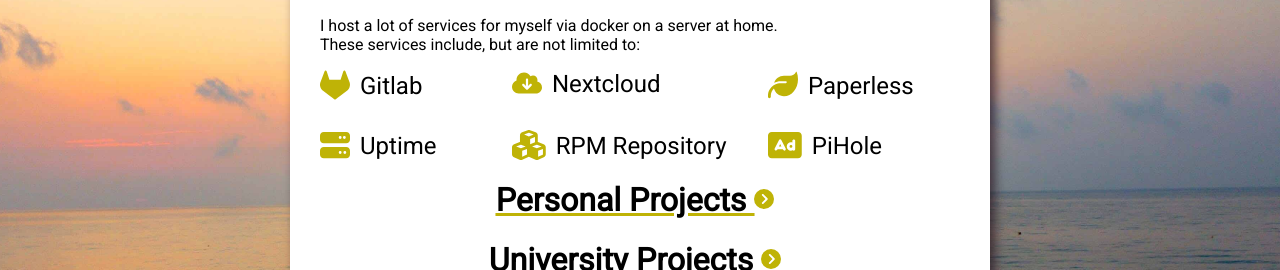
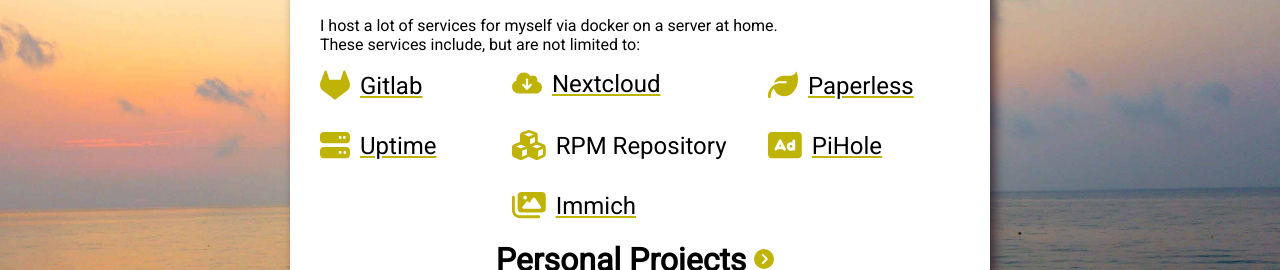
Before and after one commit to maxwai/homepage, a Next.js app: page / in a window 1280 px wide. Shown: the part 204-474 px from the top of the page. Built offline with nearby package versions, Linux system fonts and the light colour scheme.

Commit message:
added immich and links to project website

```diff
--- a/package.json
+++ b/package.json
@@ -1,6 +1,6 @@
 {
   "name": "homepage",
-  "version": "1.3.2",
+  "version": "1.3.3",
   "private": true,
   "scripts": {
     "dev": "next dev",
@@ -12,7 +12,7 @@
     "@fortawesome/free-brands-svg-icons": "6.4.2",
     "@fortawesome/free-solid-svg-icons": "6.4.2",
     "@fortawesome/react-fontawesome": "0.2.0",
-    "next": "13.5.2",
+    "next": "14.0.0",
     "react": "18.2.0",
     "react-dom": "18.2.0",
     "@atlaskit/code": "14.6.8",
--- a/pages/index.jsx
+++ b/pages/index.jsx
@@ -8,7 +8,8 @@
     faMale,
     faCubes,
     faRectangleAd,
-    faCircleChevronRight
+    faCircleChevronRight,
+    faImages
 } from '@fortawesome/free-solid-svg-icons'
 import {faGitlab, faGithub, faYoutube} from '@fortawesome/free-brands-svg-icons'
 import Link from "next/link";
@@ -46,29 +47,47 @@
                 </p>
                 <div className={utilStyles.hostedServices}>
                     <div>
+                        <a href="https://hub.docker.com/r/gitlab/gitlab-ce">
                             <FontAwesomeIcon icon={faGitlab} className={utilStyles.fontAwesomeAccentColour} size="lg"/>
                             Gitlab
+                        </a>
                     </div>
                     <div>
+                        <a href="https://github.com/nextcloud/server">
                             <FontAwesomeIcon icon={faCloudArrowDown} className={utilStyles.fontAwesomeAccentColour}/>
                             Nextcloud
+                        </a>
                     </div>
                     <div>
+                        <a href="https://docs.paperless-ngx.com/">
                             <FontAwesomeIcon icon={faLeaf} className={utilStyles.fontAwesomeAccentColour} size="lg"/>
                             Paperless
+                        </a>
                     </div>
                     <div>
+                        <a href="https://github.com/louislam/uptime-kuma">
                             <FontAwesomeIcon icon={faServer} className={utilStyles.fontAwesomeAccentColour} size="lg"/>
                             Uptime
+                        </a>
                     </div>
                     <div>
                         <FontAwesomeIcon icon={faCubes} className={utilStyles.fontAwesomeAccentColour} size="lg"/>
                         RPM Repository
                     </div>
                     <div>
+                        <a href="https://pi-hole.net/">
                             <FontAwesomeIcon icon={faRectangleAd} className={utilStyles.fontAwesomeAccentColour} size="lg"/>
                             PiHole
+                        </a>
                     </div>
+                    <div></div>
+                    <div>
+                        <a href="https://immich.app/">
+                            <FontAwesomeIcon icon={faImages} className={utilStyles.fontAwesomeAccentColour} size="lg"/>
+                            Immich
+                        </a>
+                    </div>
+                    <div></div>
                 </div>
                 <h1>
                     <Link href="/projects" className={utilStyles.headerLinks}>
--- a/styles/utils.module.css
+++ b/styles/utils.module.css
@@ -19,6 +19,11 @@
     text-align: left;
     margin: 0;
     font-size: 24px;
+}
+
+.hostedServices a {
+    text-decoration: underline solid var(--accent);
+    color: var(--black);
 }
 
 .leftAligned {
```
Also changed, not shown: 1 other file (tests, documents, lock files or other folders). Lines whose indentation alone changed are shown as unchanged.
